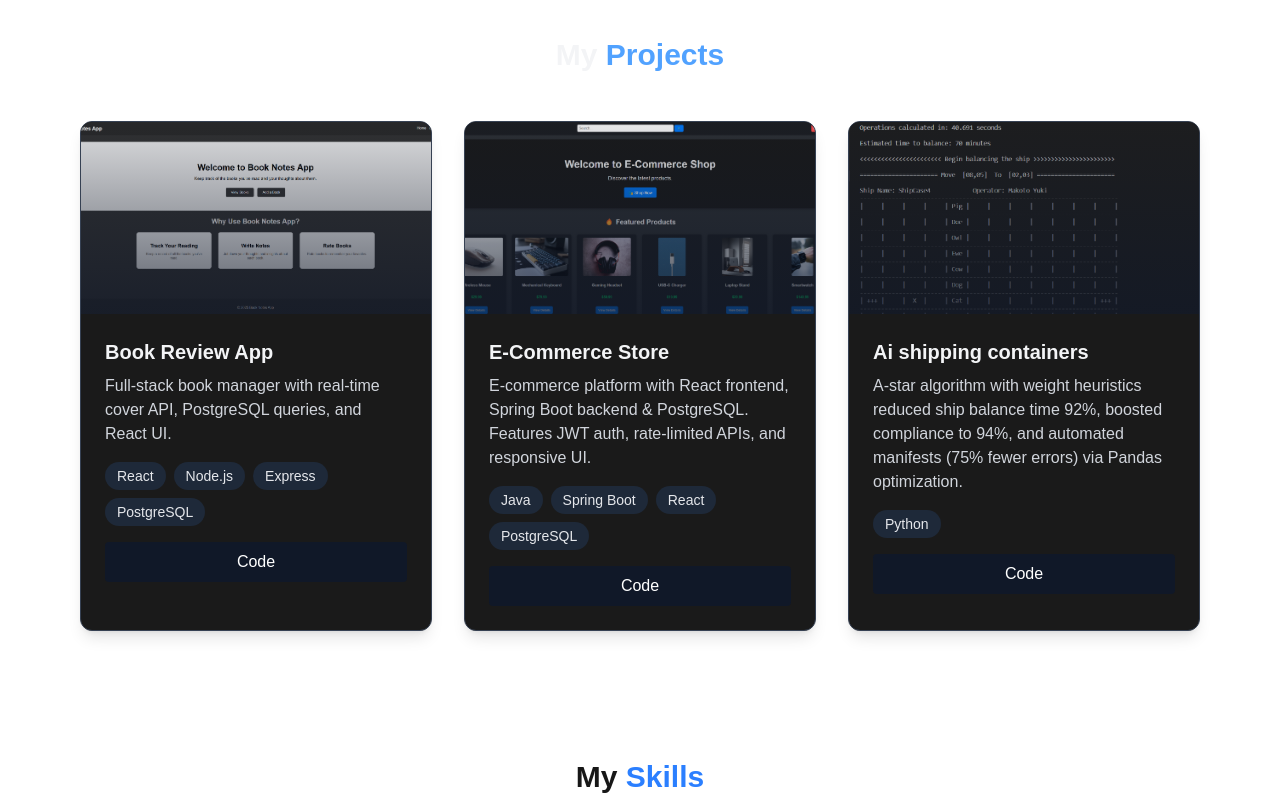
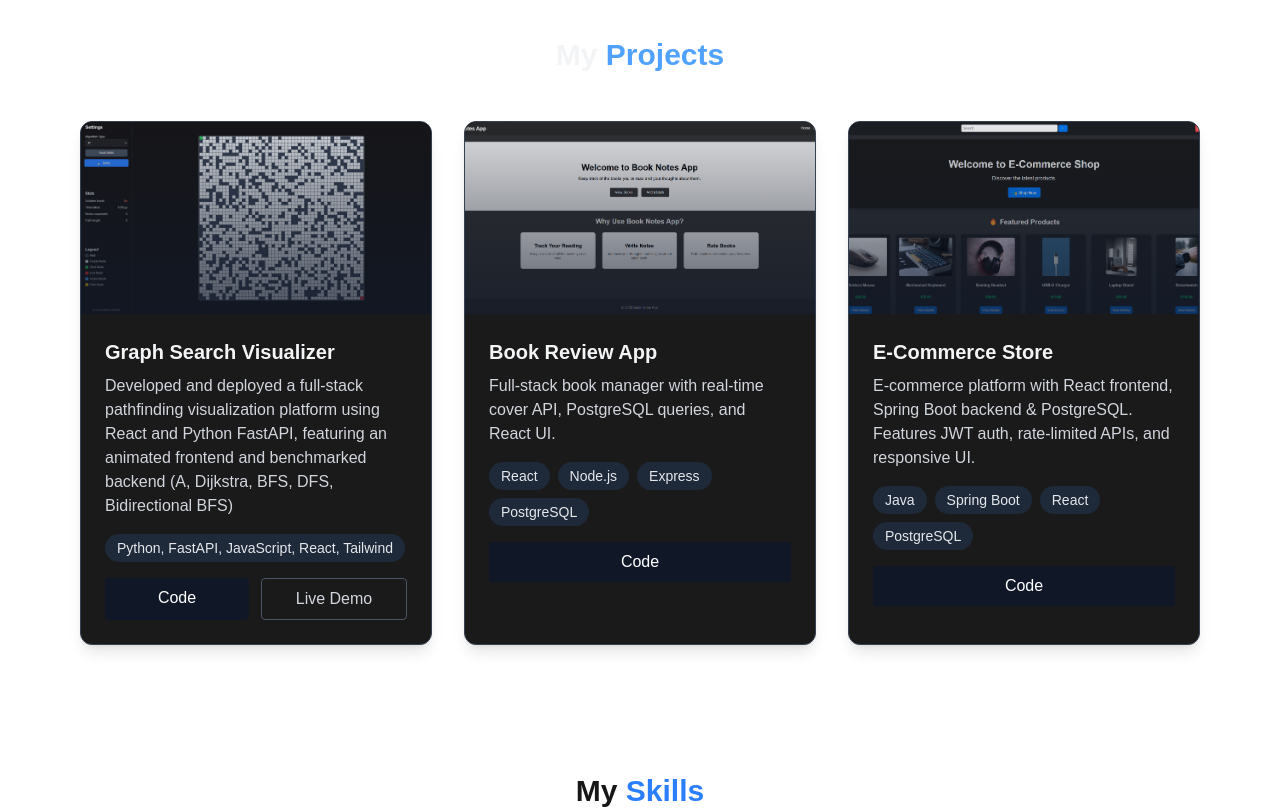
Before and after one commit to Antheagao/portfolio3, a Next.js app: page / in a window 1280 px wide. Shown: the part 820-1629 px from the top of the page. Built offline with nearby package versions, Linux system fonts and the light colour scheme.

Commit message:
Switched ai container project to new graph visual; updated skills

```diff
--- a/src/app/components/Projects.tsx
+++ b/src/app/components/Projects.tsx
@@ -1,6 +1,14 @@
 import Image from "next/image";
 
 const projects = [
+  {
+    title: "Graph Search Visualizer",
+    description: "Developed and deployed a full-stack pathfinding visualization platform using React and Python FastAPI, featuring an animated frontend and benchmarked backend (A, Dijkstra, BFS, DFS, Bidirectional BFS)",
+    tech: ["Python, FastAPI, JavaScript, React, Tailwind"],
+    github: "https://github.com/Antheagao/graph-search-visual",
+    demo: "https://graph-search-visual.vercel.app",
+    image: "/graph-demo.gif"
+  },
   {
     title: "Book Review App",
     description: "Full-stack book manager with real-time cover API, PostgreSQL queries, and React UI.",
@@ -17,14 +25,6 @@ const projects = [
     demo: "",
     image: "/ecommerce-home.png"
   },
-  {
-    title: "Ai shipping containers",
-    description: "A-star algorithm with weight heuristics reduced ship balance time 92%, boosted compliance to 94%, and automated manifests (75% fewer errors) via Pandas optimization.",
-    tech: ["Python"],
-    github: "https://github.com/Antheagao/Shipping_Container_Project",
-    demo: "",
-    image: "/ai-ship.png"
-  }
 ];
 
 export default function Projects() {
--- a/src/app/components/Skills.tsx
+++ b/src/app/components/Skills.tsx
@@ -3,7 +3,7 @@ import {
   SiTypescript, SiJavascript, SiPython, SiCplusplus,
   SiPostgresql, SiHtml5, SiCss3, SiReact, SiNextdotjs,
   SiNodedotjs, SiExpress, SiPytorch, SiJest, SiGit,
-  SiDocker, SiLinux
+  SiDocker, SiLinux, SiFastapi, SiTailwindcss
 } from 'react-icons/si';
 
 const skillsByCategory = [
@@ -23,6 +23,7 @@ const skillsByCategory = [
     skills: [
       { name: "React", icon: <SiReact className="text-cyan-500" /> },
       { name: "Next.js", icon: <SiNextdotjs className="text-black dark:text-white" /> },
+      { name: "Tailwind CSS", icon: <SiTailwindcss className="text-sky-500" /> },
       { name: "HTML5", icon: <SiHtml5 className="text-orange-500" /> },
       { name: "CSS3", icon: <SiCss3 className="text-blue-500" /> }
     ],
@@ -33,6 +34,7 @@ const skillsByCategory = [
     skills: [
       { name: "Node.js", icon: <SiNodedotjs className="text-green-600" /> },
       { name: "Express", icon: <SiExpress className="text-gray-800 dark:text-gray-200" /> },
+      { name: "FastAPI", icon: <SiFastapi className="text-teal-500" /> },
       { name: "PostgreSQL", icon: <SiPostgresql className="text-blue-800" /> }
     ],
     color: "bg-green-50 dark:bg-green-900/20"
@@ -57,6 +59,7 @@ const skillsByCategory = [
     color: "bg-red-50 dark:bg-red-900/20"
   }
 ];
+
 
 export default function Skills() {
   return (
```
Also changed, not shown: public/graph-demo.gif (added).
